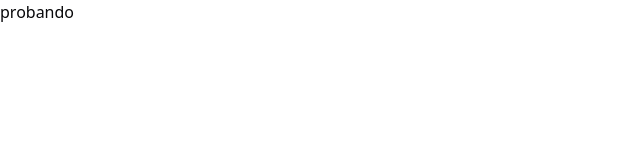
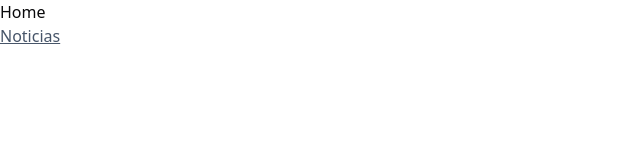
Before and after one commit to andriusmw/hostel-app, a Next.js app: page / in a window 1280 px wide. Shown: the top 160 px of the page, without its empty margins (0-640 px from the left). Built offline with nearby package versions, Linux system fonts and the light colour scheme.

Commit message:
creating categories folder and renaming folders

```diff
--- /dev/null
+++ b/app/categories/page.tsx
@@ -0,0 +1,9 @@
+
+
+export default async function Categories() {
+    return (
+        <section>
+          <p>Categorias</p>
+        </section>
+    )
+}
--- /dev/null
+++ b/app/news/page.tsx
@@ -0,0 +1,9 @@
+
+
+export default async function News() {
+    return (
+        <section>
+          <p>Noticias</p>
+        </section>
+    )
+}
--- a/app/noticias/page.tsx
+++ /dev/null
@@ -1,7 +0,0 @@
-export default async function Noticias() {
-    return (
-        <section>
-            <p>Noticias</p>
-        </section>
-    )
-}
--- a/app/page.tsx
+++ b/app/page.tsx
@@ -1,4 +1,5 @@
 import { ThemeSwitcher } from "@/components/theme-switcher";
+import Link from "next/link";
 
 export default function Home() {
   return (
@@ -6,7 +7,8 @@ export default function Home() {
 
 
       <section>
-        probando
+        <p>Home</p>
+        <Link className="underline text-slate-600"  href="/news">Noticias</Link>
       </section>
 
 
```
